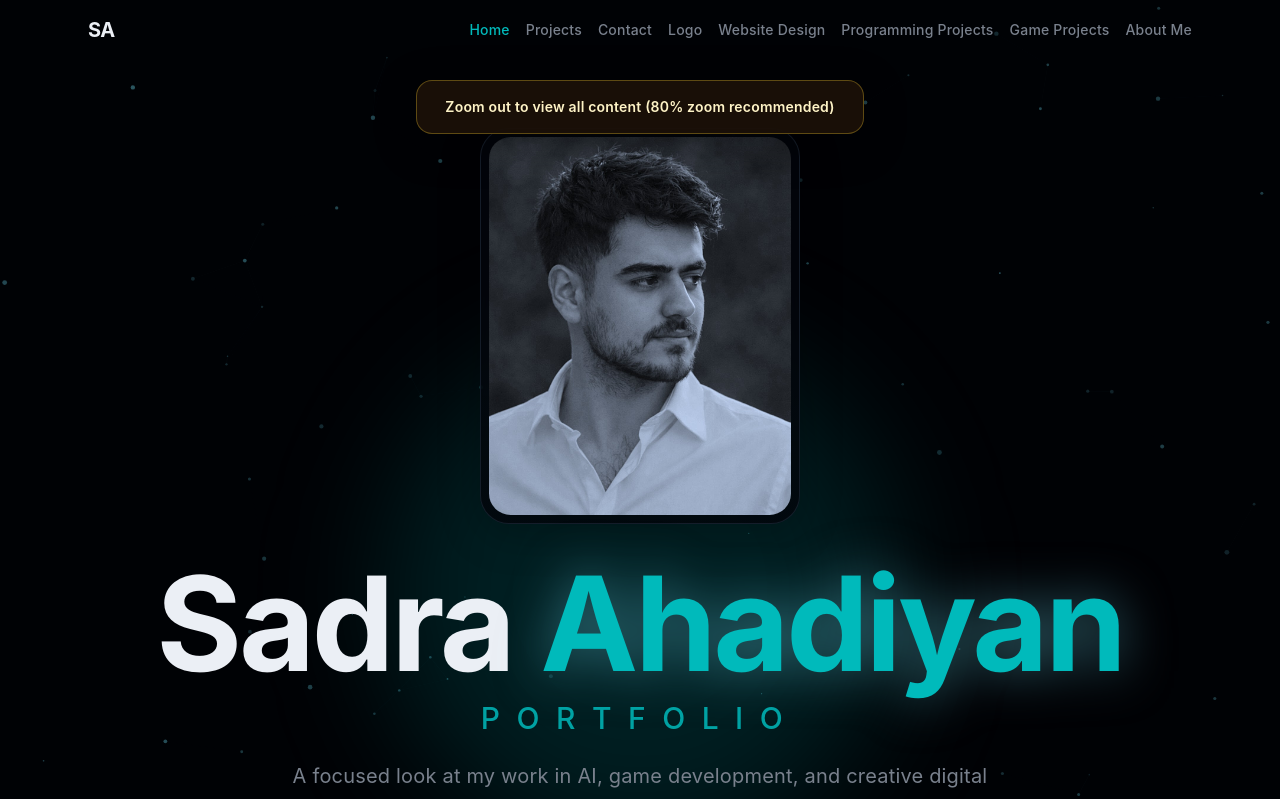
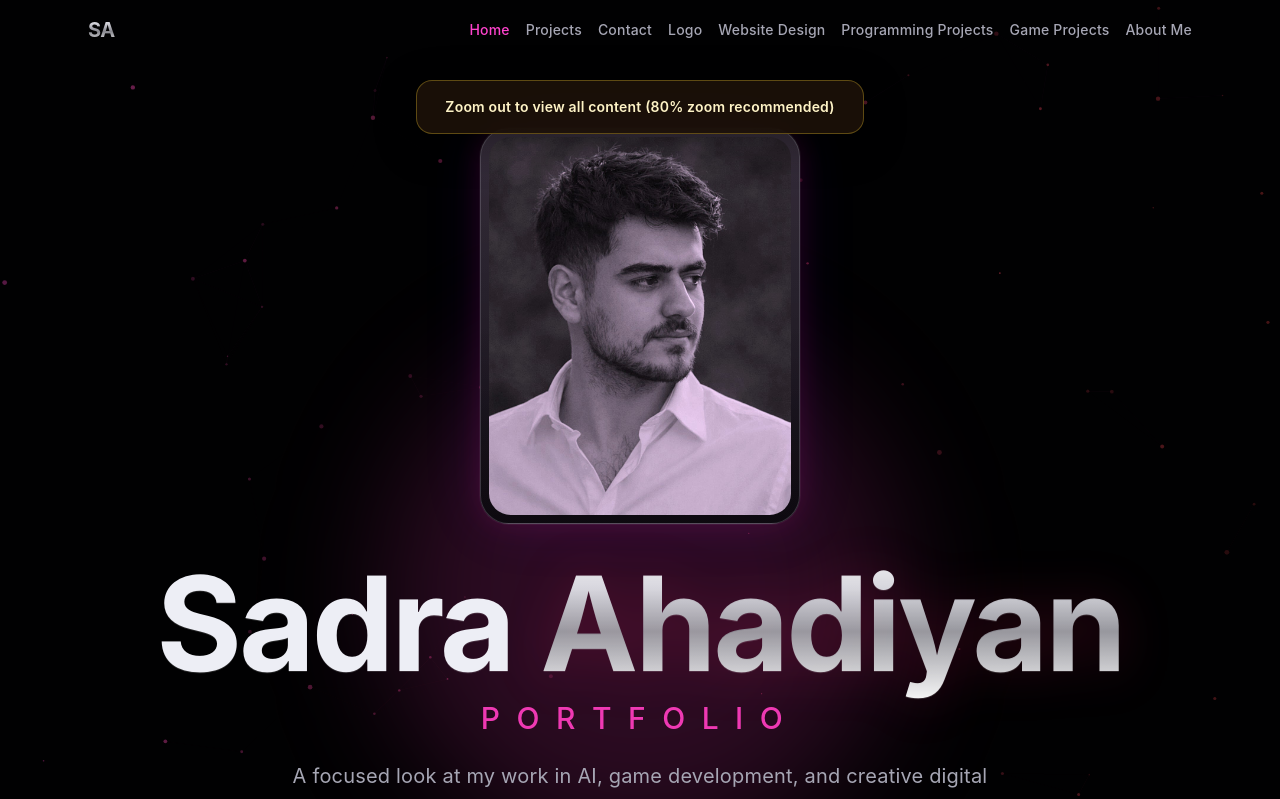
Before and after one commit to S4DRA/MyPortfolio, a Next.js app in the folder portfolio/: page / in a window 1280 px wide. Shown: the top 799 px of the page. Built offline with nearby package versions, Linux system fonts and the light colour scheme.

Commit message:
full style update

```diff
--- a/portfolio/app/globals.css
+++ b/portfolio/app/globals.css
@@ -3,78 +3,78 @@
 
 @custom-variant dark (&:is(.dark *));
 
-/* Dark Futuristic AI Theme */
+/* Rootonset-Inspired Chrome Neon Theme */
 :root {
-  --background: oklch(0.08 0.02 260);
-  --foreground: oklch(0.95 0.01 260);
-  --card: oklch(0.12 0.02 260);
-  --card-foreground: oklch(0.95 0.01 260);
-  --popover: oklch(0.12 0.02 260);
-  --popover-foreground: oklch(0.95 0.01 260);
-  --primary: oklch(0.7 0.15 195);
-  --primary-foreground: oklch(0.08 0.02 260);
-  --secondary: oklch(0.18 0.02 260);
-  --secondary-foreground: oklch(0.85 0.01 260);
-  --muted: oklch(0.2 0.02 260);
-  --muted-foreground: oklch(0.6 0.02 260);
-  --accent: oklch(0.7 0.15 195);
-  --accent-foreground: oklch(0.08 0.02 260);
+  --background: oklch(0.06 0.01 285);
+  --foreground: oklch(0.95 0.01 280);
+  --card: oklch(0.17 0.02 280);
+  --card-foreground: oklch(0.95 0.01 280);
+  --popover: oklch(0.15 0.02 280);
+  --popover-foreground: oklch(0.95 0.01 280);
+  --primary: oklch(0.73 0.27 345);
+  --primary-foreground: oklch(0.98 0.01 300);
+  --secondary: oklch(0.22 0.02 280);
+  --secondary-foreground: oklch(0.9 0.01 280);
+  --muted: oklch(0.2 0.01 280);
+  --muted-foreground: oklch(0.73 0.02 285);
+  --accent: oklch(0.57 0.27 280);
+  --accent-foreground: oklch(0.97 0.01 300);
   --destructive: oklch(0.577 0.245 27.325);
   --destructive-foreground: oklch(0.577 0.245 27.325);
-  --border: oklch(0.25 0.03 260);
-  --input: oklch(0.18 0.02 260);
-  --ring: oklch(0.7 0.15 195);
-  --chart-1: oklch(0.7 0.15 195);
-  --chart-2: oklch(0.6 0.12 280);
-  --chart-3: oklch(0.5 0.1 230);
-  --chart-4: oklch(0.65 0.1 180);
-  --chart-5: oklch(0.55 0.08 200);
+  --border: oklch(0.34 0.02 280);
+  --input: oklch(0.18 0.02 280);
+  --ring: oklch(0.73 0.27 345);
+  --chart-1: oklch(0.73 0.27 345);
+  --chart-2: oklch(0.63 0.28 318);
+  --chart-3: oklch(0.56 0.27 285);
+  --chart-4: oklch(0.82 0.03 285);
+  --chart-5: oklch(0.67 0.17 15);
   --radius: 0.75rem;
-  --sidebar: oklch(0.1 0.02 260);
-  --sidebar-foreground: oklch(0.95 0.01 260);
-  --sidebar-primary: oklch(0.7 0.15 195);
-  --sidebar-primary-foreground: oklch(0.08 0.02 260);
-  --sidebar-accent: oklch(0.18 0.02 260);
-  --sidebar-accent-foreground: oklch(0.95 0.01 260);
-  --sidebar-border: oklch(0.25 0.03 260);
-  --sidebar-ring: oklch(0.7 0.15 195);
-  --glow: oklch(0.7 0.15 195);
+  --sidebar: oklch(0.1 0.01 280);
+  --sidebar-foreground: oklch(0.95 0.01 280);
+  --sidebar-primary: oklch(0.73 0.27 345);
+  --sidebar-primary-foreground: oklch(0.98 0.01 300);
+  --sidebar-accent: oklch(0.2 0.02 280);
+  --sidebar-accent-foreground: oklch(0.95 0.01 280);
+  --sidebar-border: oklch(0.34 0.02 280);
+  --sidebar-ring: oklch(0.73 0.27 345);
+  --glow: oklch(0.63 0.28 318);
 }
 
 .dark {
-  --background: oklch(0.08 0.02 260);
-  --foreground: oklch(0.95 0.01 260);
-  --card: oklch(0.12 0.02 260);
-  --card-foreground: oklch(0.95 0.01 260);
-  --popover: oklch(0.12 0.02 260);
-  --popover-foreground: oklch(0.95 0.01 260);
-  --primary: oklch(0.7 0.15 195);
-  --primary-foreground: oklch(0.08 0.02 260);
-  --secondary: oklch(0.18 0.02 260);
-  --secondary-foreground: oklch(0.85 0.01 260);
-  --muted: oklch(0.2 0.02 260);
-  --muted-foreground: oklch(0.6 0.02 260);
-  --accent: oklch(0.7 0.15 195);
-  --accent-foreground: oklch(0.08 0.02 260);
+  --background: oklch(0.06 0.01 285);
+  --foreground: oklch(0.95 0.01 280);
+  --card: oklch(0.17 0.02 280);
+  --card-foreground: oklch(0.95 0.01 280);
+  --popover: oklch(0.15 0.02 280);
+  --popover-foreground: oklch(0.95 0.01 280);
+  --primary: oklch(0.73 0.27 345);
+  --primary-foreground: oklch(0.98 0.01 300);
+  --secondary: oklch(0.22 0.02 280);
+  --secondary-foreground: oklch(0.9 0.01 280);
+  --muted: oklch(0.2 0.01 280);
+  --muted-foreground: oklch(0.73 0.02 285);
+  --accent: oklch(0.57 0.27 285);
+  --accent-foreground: oklch(0.97 0.01 300);
   --destructive: oklch(0.396 0.141 25.723);
   --destructive-foreground: oklch(0.637 0.237 25.331);
-  --border: oklch(0.25 0.03 260);
-  --input: oklch(0.18 0.02 260);
-  --ring: oklch(0.7 0.15 195);
-  --chart-1: oklch(0.7 0.15 195);
-  --chart-2: oklch(0.6 0.12 280);
-  --chart-3: oklch(0.5 0.1 230);
-  --chart-4: oklch(0.65 0.1 180);
-  --chart-5: oklch(0.55 0.08 200);
-  --sidebar: oklch(0.1 0.02 260);
-  --sidebar-foreground: oklch(0.95 0.01 260);
-  --sidebar-primary: oklch(0.7 0.15 195);
-  --sidebar-primary-foreground: oklch(0.08 0.02 260);
-  --sidebar-accent: oklch(0.18 0.02 260);
-  --sidebar-accent-foreground: oklch(0.95 0.01 260);
-  --sidebar-border: oklch(0.25 0.03 260);
-  --sidebar-ring: oklch(0.7 0.15 195);
-  --glow: oklch(0.7 0.15 195);
+  --border: oklch(0.34 0.02 280);
+  --input: oklch(0.18 0.02 280);
+  --ring: oklch(0.73 0.27 345);
+  --chart-1: oklch(0.73 0.27 345);
+  --chart-2: oklch(0.63 0.28 318);
+  --chart-3: oklch(0.56 0.27 285);
+  --chart-4: oklch(0.82 0.03 285);
+  --chart-5: oklch(0.67 0.17 15);
+  --sidebar: oklch(0.1 0.01 280);
+  --sidebar-foreground: oklch(0.95 0.01 280);
+  --sidebar-primary: oklch(0.73 0.27 345);
+  --sidebar-primary-foreground: oklch(0.98 0.01 300);
+  --sidebar-accent: oklch(0.2 0.02 280);
+  --sidebar-accent-foreground: oklch(0.95 0.01 280);
+  --sidebar-border: oklch(0.34 0.02 280);
+  --sidebar-ring: oklch(0.73 0.27 345);
+  --glow: oklch(0.63 0.28 318);
 }
 
 @theme inline {
@@ -134,6 +134,11 @@
 
   body {
     @apply bg-background text-foreground;
+    background-image:
+      radial-gradient(circle at top, rgba(255, 40, 80, 0.18), transparent 28%),
+      radial-gradient(circle at 50% 65%, rgba(137, 35, 255, 0.2), transparent 30%),
+      linear-gradient(180deg, rgba(255, 255, 255, 0.05), transparent 22%),
+      linear-gradient(180deg, #050507 0%, #0a0811 100%);
     font-family: var(--font-sans);
     font-size: 1rem;
     font-weight: 430;
@@ -151,6 +156,7 @@
     line-height: 0.98;
     font-feature-settings: "liga" 1, "calt" 1, "ss01" 1;
     text-rendering: geometricPrecision;
+    text-shadow: 0 1px 0 rgba(255, 255, 255, 0.14);
   }
 
   p, a, button, input, textarea, li, span {
@@ -168,3 +174,39 @@
     display: none !important;
   }
 }
+
+@layer utilities {
+  .chrome-text {
+    background-image: linear-gradient(
+      180deg,
+      rgba(255, 255, 255, 0.98) 0%,
+      rgba(216, 216, 224, 0.96) 28%,
+      rgba(142, 142, 150, 0.95) 55%,
+      rgba(255, 255, 255, 0.98) 100%
+    );
+    -webkit-background-clip: text;
+    background-clip: text;
+    color: transparent;
+  }
+
+  .rootonset-surface {
+    background:
+      linear-gradient(180deg, rgba(255, 255, 255, 0.12), rgba(255, 255, 255, 0.02)),
+      linear-gradient(180deg, rgba(29, 18, 35, 0.9), rgba(13, 10, 18, 0.92));
+    box-shadow:
+      inset 0 1px 0 rgba(255, 255, 255, 0.18),
+      inset 0 -1px 0 rgba(255, 255, 255, 0.03),
+      0 18px 55px rgba(0, 0, 0, 0.32);
+  }
+
+  .rootonset-outline {
+    border-color: rgba(222, 222, 230, 0.18);
+  }
+
+  .rootonset-glow {
+    box-shadow:
+      0 0 0 1px rgba(255, 255, 255, 0.05),
+      0 0 30px rgba(255, 31, 106, 0.14),
+      0 0 60px rgba(81, 0, 255, 0.12);
+  }
+}
--- a/portfolio/components/hero-section.tsx
+++ b/portfolio/components/hero-section.tsx
@@ -66,7 +66,7 @@ export function HeroSection() {
           }`}
         >
           <div className="mx-auto mb-6 w-full max-w-[170px] sm:mb-8 sm:max-w-[220px] lg:mb-10 lg:max-w-[320px]">
-            <div className="relative overflow-hidden rounded-[1.8rem] border border-border/80 bg-card/70 p-2 backdrop-blur-sm shadow-[0_10px_40px_rgba(0,0,0,0.25)]">
+            <div className="rootonset-surface rootonset-outline rootonset-glow relative overflow-hidden rounded-[1.8rem] border p-2 backdrop-blur-sm">
               <div className="absolute inset-0 bg-gradient-to-t from-background/35 via-transparent to-transparent" />
               <Image
                 src="/myPhoto.jpg"
@@ -80,7 +80,7 @@ export function HeroSection() {
           </div>
           <h1 className="px-2 text-[clamp(2.8rem,12vw,8.2rem)] font-bold leading-[0.92] tracking-tight text-balance text-foreground">
             Sadra{" "}
-            <span className="text-primary drop-shadow-[0_0_25px_rgba(100,200,220,0.5)]">
+            <span className="chrome-text drop-shadow-[0_0_25px_rgba(255,31,106,0.18)]">
               Ahadiyan
             </span>
           </h1>
@@ -117,7 +117,7 @@ export function HeroSection() {
               <AnimatedPageLink
                 key={page.href}
                 href={page.href}
-                className="rounded-full border border-border bg-background/65 px-4 py-2.5 text-xs font-medium text-foreground backdrop-blur-sm transition-all duration-300 hover:-translate-y-1 hover:border-primary hover:text-primary hover:shadow-[0_0_30px_rgba(100,200,220,0.18)] sm:px-6 sm:py-3 sm:text-base"
+                className="rootonset-surface rootonset-outline rounded-full border px-4 py-2.5 text-xs font-medium text-foreground backdrop-blur-sm transition-all duration-300 hover:-translate-y-1 hover:border-primary hover:text-primary hover:shadow-[0_0_34px_rgba(255,31,106,0.18)] sm:px-6 sm:py-3 sm:text-base"
               >
                 {page.title}
               </AnimatedPageLink>
@@ -135,14 +135,14 @@ export function HeroSection() {
           <div className="flex flex-col items-center justify-center gap-3 px-2 sm:flex-row sm:gap-4 sm:px-4">
             <a
               href="#projects"
-              className="group relative w-full max-w-xs overflow-hidden rounded-lg bg-primary px-6 py-3 font-medium text-primary-foreground transition-all duration-300 hover:shadow-[0_0_30px_rgba(100,200,220,0.4)] sm:w-auto sm:max-w-none sm:px-8 sm:py-4"
+              className="group relative w-full max-w-xs overflow-hidden rounded-lg bg-[linear-gradient(180deg,rgba(255,66,118,1),rgba(117,18,255,1))] px-6 py-3 font-medium text-primary-foreground transition-all duration-300 hover:shadow-[0_0_34px_rgba(255,31,106,0.34)] sm:w-auto sm:max-w-none sm:px-8 sm:py-4"
             >
               <span className="relative z-10">View My Work</span>
               <div className="absolute inset-0 bg-gradient-to-r from-primary to-primary/80 opacity-0 transition-opacity group-hover:opacity-100" />
             </a>
             <a
               href="#contact"
-              className="w-full max-w-xs rounded-lg border border-border px-6 py-3 font-medium text-foreground transition-all duration-300 hover:border-primary hover:text-primary sm:w-auto sm:max-w-none sm:px-8 sm:py-4"
+              className="rootonset-surface rootonset-outline w-full max-w-xs rounded-lg border px-6 py-3 font-medium text-foreground transition-all duration-300 hover:border-primary hover:text-primary hover:shadow-[0_0_28px_rgba(120,30,255,0.18)] sm:w-auto sm:max-w-none sm:px-8 sm:py-4"
             >
               Get In Touch
             </a>
--- a/portfolio/components/navigation.tsx
+++ b/portfolio/components/navigation.tsx
@@ -66,7 +66,7 @@ export function Navigation() {
       className={cn(
         "fixed top-0 left-0 right-0 z-50 transition-all duration-300",
         scrolled
-          ? "bg-background/80 backdrop-blur-lg border-b border-border"
+          ? "border-b border-white/10 bg-background/78 backdrop-blur-xl shadow-[0_12px_40px_rgba(0,0,0,0.35)]"
           : "bg-transparent"
       )}
     >
@@ -74,7 +74,7 @@ export function Navigation() {
         <div className="flex items-center justify-between">
           <Link
             href="/"
-            className="text-xl font-bold text-foreground tracking-tight hover:text-primary transition-colors"
+            className="chrome-text text-xl font-bold tracking-tight transition-all hover:opacity-85"
           >
             SA
           </Link>
@@ -85,7 +85,7 @@ export function Navigation() {
                   <Link
                     href={item.href}
                     className={cn(
-                      "text-sm font-medium transition-all duration-200 hover:text-primary",
+                      "text-sm font-medium transition-all duration-200 hover:text-primary hover:drop-shadow-[0_0_14px_rgba(255,31,106,0.35)]",
                       isActive(item) ? "text-primary" : "text-muted-foreground"
                     )}
                   >
@@ -95,7 +95,7 @@ export function Navigation() {
                   <AnimatedPageLink
                     href={item.href}
                     className={cn(
-                      "text-sm font-medium transition-all duration-200 hover:text-primary",
+                      "text-sm font-medium transition-all duration-200 hover:text-primary hover:drop-shadow-[0_0_14px_rgba(255,31,106,0.35)]",
                       isActive(item) ? "text-primary" : "text-muted-foreground"
                     )}
                   >
@@ -152,7 +152,7 @@ function MobileMenu({
         </svg>
       </button>
       {isOpen && (
-        <div className="absolute top-full left-0 right-0 bg-background/95 backdrop-blur-lg border-b border-border">
+        <div className="absolute top-full left-0 right-0 border-b border-white/10 bg-background/92 backdrop-blur-xl shadow-[0_16px_40px_rgba(0,0,0,0.4)]">
           <ul className="flex flex-col p-6 gap-4">
             {navItems.map((item) => (
               <li key={item.href}>
--- a/portfolio/components/pages-section.tsx
+++ b/portfolio/components/pages-section.tsx
@@ -18,7 +18,7 @@ export function PagesSection() {
             <AnimatedPageLink
               key={page.href}
               href={page.href}
-              className="group rounded-3xl border border-border bg-card/70 p-4 transition-all duration-300 hover:-translate-y-1 hover:border-primary/50 hover:shadow-[0_0_30px_rgba(100,200,220,0.12)] sm:p-6"
+              className="rootonset-surface rootonset-outline group rounded-3xl border p-4 transition-all duration-300 hover:-translate-y-1 hover:border-primary/50 hover:shadow-[0_0_34px_rgba(255,31,106,0.16)] sm:p-6"
             >
               <p className="text-base font-semibold text-foreground transition-colors group-hover:text-primary sm:text-lg">
                 {page.title}
--- a/portfolio/components/particle-background.tsx
+++ b/portfolio/components/particle-background.tsx
@@ -58,7 +58,8 @@ export function ParticleBackground() {
 
         ctx.beginPath()
         ctx.arc(particle.x, particle.y, particle.size, 0, Math.PI * 2)
-        ctx.fillStyle = `rgba(100, 200, 220, ${particle.opacity})`
+        const hue = 320 + (particle.x / canvas.width) * 40
+        ctx.fillStyle = `hsla(${hue}, 90%, 62%, ${particle.opacity})`
         ctx.fill()
 
         // Draw connections between nearby particles
@@ -71,7 +72,8 @@ export function ParticleBackground() {
             ctx.beginPath()
             ctx.moveTo(particle.x, particle.y)
             ctx.lineTo(otherParticle.x, otherParticle.y)
-            ctx.strokeStyle = `rgba(100, 200, 220, ${0.1 * (1 - distance / 120)})`
+            const glowHue = 300 + (otherParticle.y / canvas.height) * 50
+            ctx.strokeStyle = `hsla(${glowHue}, 85%, 68%, ${0.12 * (1 - distance / 120)})`
             ctx.lineWidth = 0.5
             ctx.stroke()
           }
--- a/portfolio/components/projects-section.tsx
+++ b/portfolio/components/projects-section.tsx
@@ -203,12 +203,12 @@ function ProjectCard({
   return (
     <div
       className={cn(
-        "group relative p-4 sm:p-6 bg-card border border-border rounded-2xl transition-all duration-500 hover:border-primary/50 hover:shadow-[0_0_30px_rgba(100,200,220,0.15)]",
+        "rootonset-surface rootonset-outline group relative rounded-2xl border p-4 transition-all duration-500 hover:border-primary/50 hover:shadow-[0_0_34px_rgba(255,31,106,0.16)] sm:p-6",
         isVisible ? "opacity-100 translate-y-0" : "opacity-0 translate-y-8"
       )}
       style={{ transitionDelay: `${index * 100}ms` }}
     >
-      <div className="text-primary mb-3 sm:mb-4 group-hover:drop-shadow-[0_0_8px_rgba(100,200,220,0.6)] transition-all">
+      <div className="mb-3 text-primary transition-all group-hover:drop-shadow-[0_0_10px_rgba(255,31,106,0.45)] sm:mb-4">
         {project.icon}
       </div>
       <h3 className="text-lg sm:text-xl font-semibold text-foreground mb-2 sm:mb-3 group-hover:text-primary transition-colors">
@@ -221,7 +221,7 @@ function ProjectCard({
         {project.tags.map((tag) => (
           <span
             key={tag}
-            className="px-2 py-1 text-xs font-mono text-primary/80 bg-primary/10 rounded"
+            className="rounded-full border border-white/10 bg-[linear-gradient(180deg,rgba(255,255,255,0.08),rgba(255,255,255,0.02))] px-2.5 py-1 text-xs font-mono text-primary/85"
           >
             {tag}
           </span>
--- a/portfolio/components/skills-section.tsx
+++ b/portfolio/components/skills-section.tsx
@@ -104,7 +104,7 @@ export function SkillsSection() {
                   <span
                     key={tech}
                     className={cn(
-                      "px-3 py-1.5 sm:px-4 sm:py-2 bg-card border border-border rounded-lg text-xs sm:text-sm text-foreground transition-all duration-500 hover:border-primary hover:shadow-[0_0_15px_rgba(100,200,220,0.2)]",
+                        "rootonset-surface rootonset-outline px-3 py-1.5 sm:px-4 sm:py-2 border rounded-lg text-xs sm:text-sm text-foreground transition-all duration-500 hover:border-primary hover:shadow-[0_0_20px_rgba(255,31,106,0.16)]",
                       isVisible
                         ? "opacity-100 translate-y-0"
                         : "opacity-0 translate-y-4"
```
Also changed, not shown: portfolio/components/portfolio-page.tsx (+8 -8 lines), portfolio/public/myPhoto.jpg.
